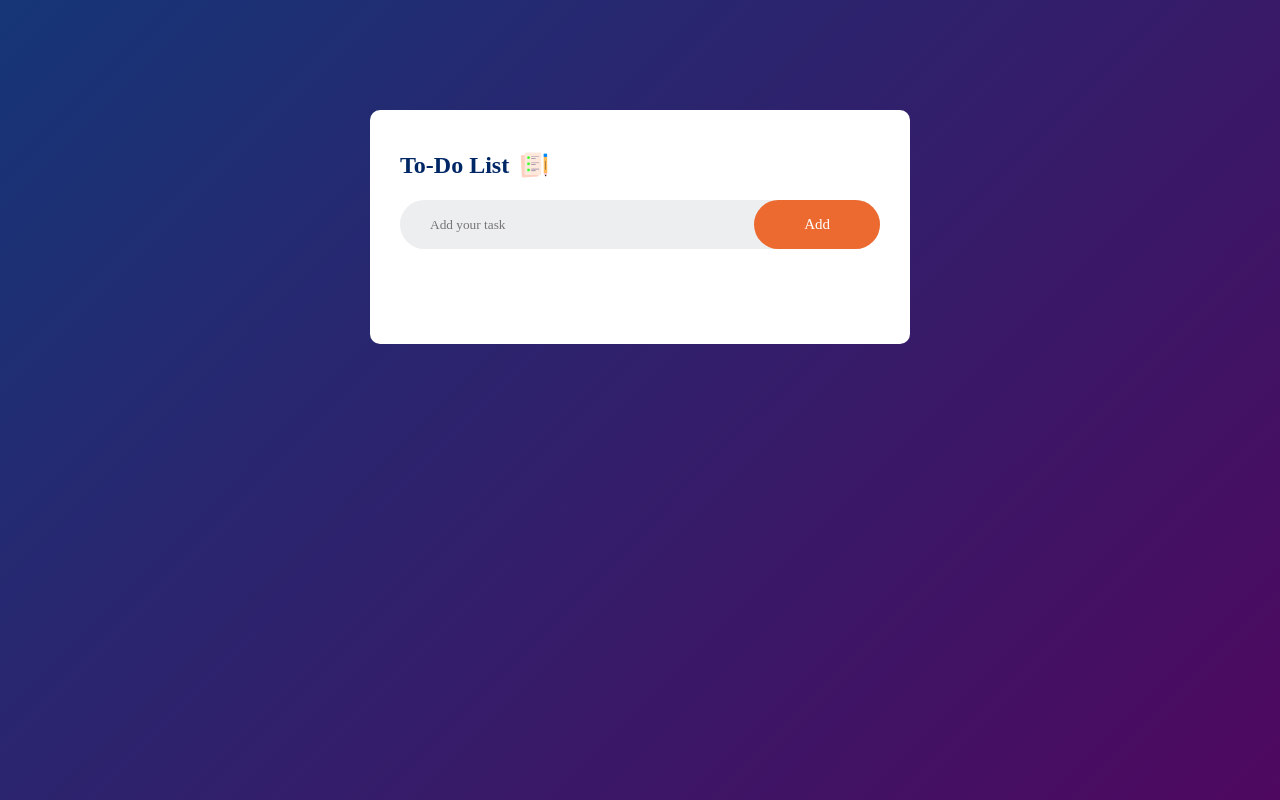
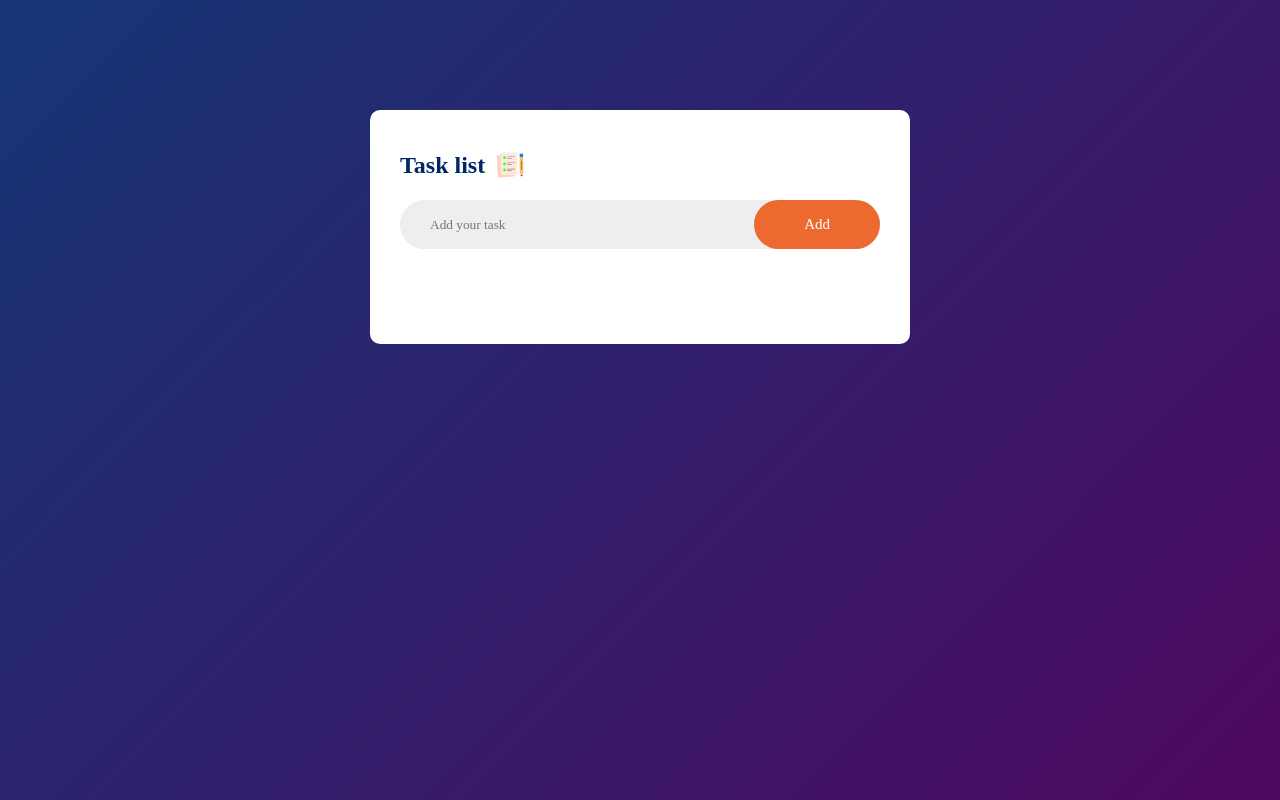
Before and after one commit to brainiac1010/Daily-Task, a plain HTML site: page index.html in a window 1280 px wide. Drawn offline with Linux system fonts and the light colour scheme.

Commit message:
name change

```diff
--- a/index.html
+++ b/index.html
@@ -11,7 +11,7 @@
 <body>
     <div class="container">
         <div class="todo-app">
-            <h2>To-Do List <img src="/images/icon.png">
+            <h2>Task list <img src="/images/icon.png">
             </h2>
             <div class="row">
                 <input type="text" id="input-box" placeholder="Add your task">
```
